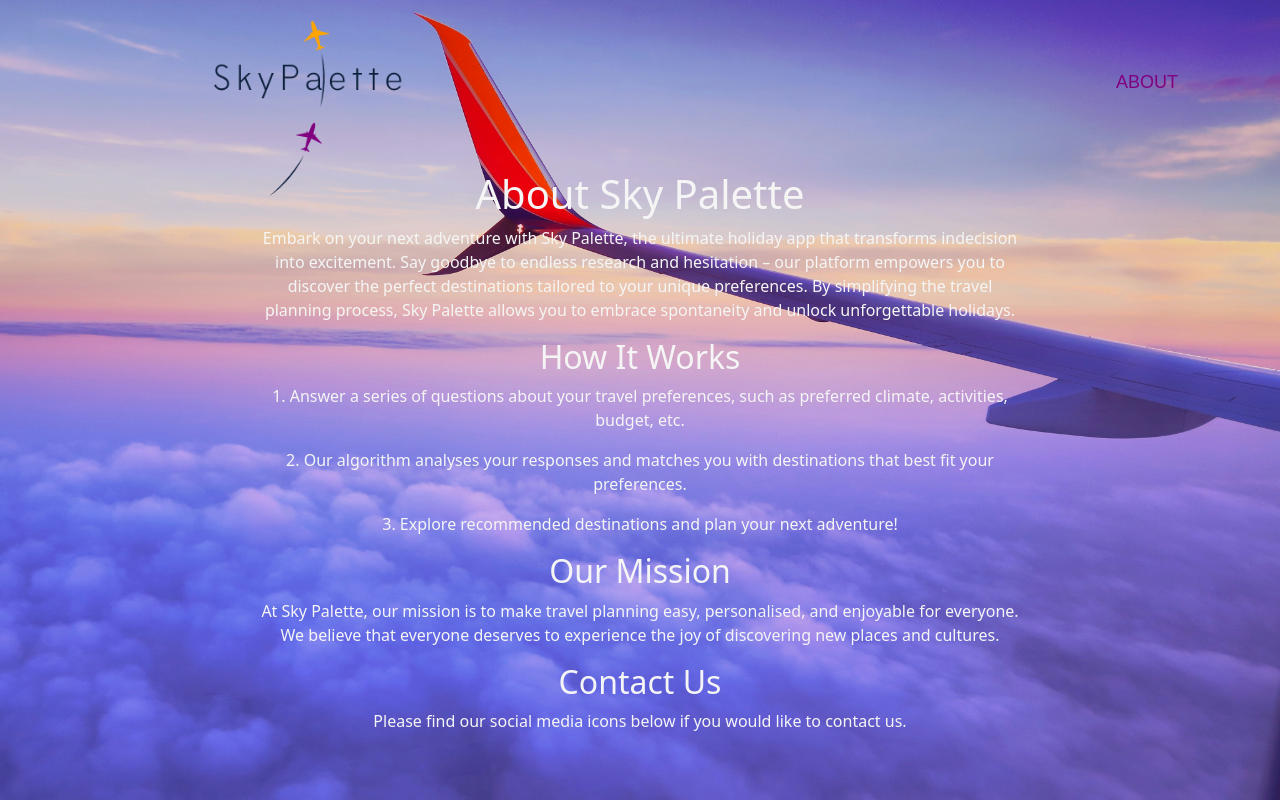
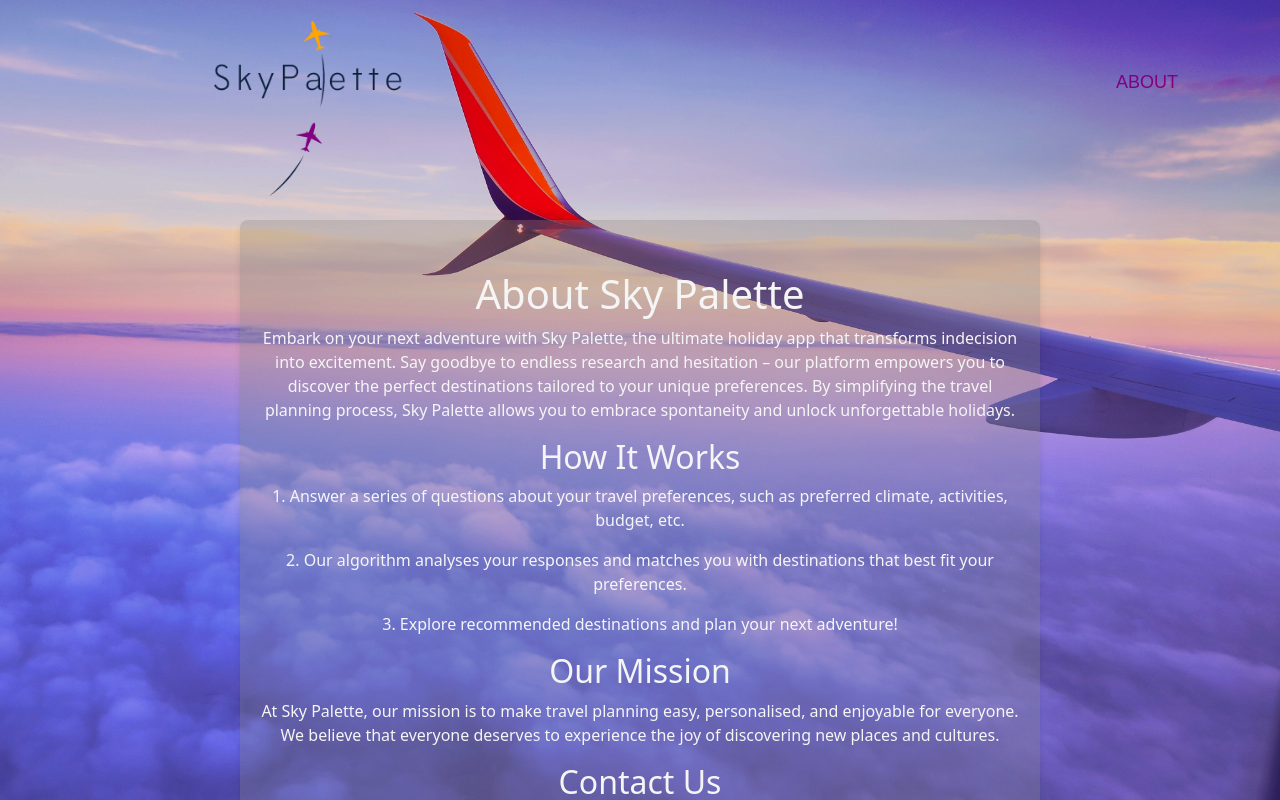
Before and after one commit to Muradhanki/SkyPalette, a React (Vite) app: page /about in a window 1280 px wide. Shown: the top 800 px of the page. Built offline with nearby package versions, Linux system fonts and the light colour scheme.

Commit message:
style: about component some styling and repositioning.

```diff
--- a/src/styles.css
+++ b/src/styles.css
@@ -163,12 +163,12 @@ padding: 20px;
 border-radius: 8px;
 box-shadow: 0 4px 6px rgba(0,0,0,0.1);
 margin: 50px;
-width: 90%; /* Adjust the width as needed */
+width: 90%;
 max-width: 500px;
 }
 
 .destination-container {
-margin-bottom: 30px; /* Adjust the spacing as needed */
+margin-bottom: 30px;
 }
 
 /* itinerary page styling */
@@ -186,17 +186,17 @@ width: 100%;
 }
 
 .dropdown-select-container {
-margin-top: 30px; /* Adjust the space according to the design */
+margin-top: 30px;
 }
 
 .btn-clear {
-background-color: orange !important; /* Inverted color scheme */
+background-color: orange !important;
 color: purple !important;
 border-color: orange !important;
 }
 
 .btn-clear:hover, .btn-clear:focus, .btn-clear:active {
-background-color: purple !important; /* Hover state with original colors */
+background-color: purple !important;
 color: orange !important;
 border-color: purple !important;
 }
@@ -206,24 +206,29 @@ border-color: purple !important;
 .about-container {
   max-width: 800px;
   margin: 0 auto;
-  padding: 50px 20px; /* Increased padding for more space around the content */
-  text-align: center; /* Center-align the content */
-  color: whitesmoke; /* Change the text color to a darker shade */
+  margin-top: 100px;
+  padding: 50px 20px;
+  text-align: center;
+  color: whitesmoke;
+  background-color: rgba(128, 128, 128, 0.3);
+  border-radius: 8px;
+  box-shadow: 0 4px 6px rgba(0,0,0,0.1);
 }
 
+
 .about-heading {
-  font-size: 2.5em; /* Increased font size for the heading */
+  font-size: 2.5em;
   margin-bottom: 20px;
 }
 
 .about-subheading {
-  font-size: 1.8em; /* Increased font size for subheadings */
-  margin-top: 40px; /* Increased margin for better spacing */
+  font-size: 1.8em;
+  margin-top: 40px;
   margin-bottom: 10px;
 }
 
 .about-text {
-  font-size: 1.2em; /* Increased font size for text */
-  line-height: 1.6; /* Increased line height for better readability */
-  margin-bottom: 20px; /* Increased margin for better spacing */
+  font-size: 1.2em;
+  line-height: 1.6;
+  margin-bottom: 20px;
 }
```
